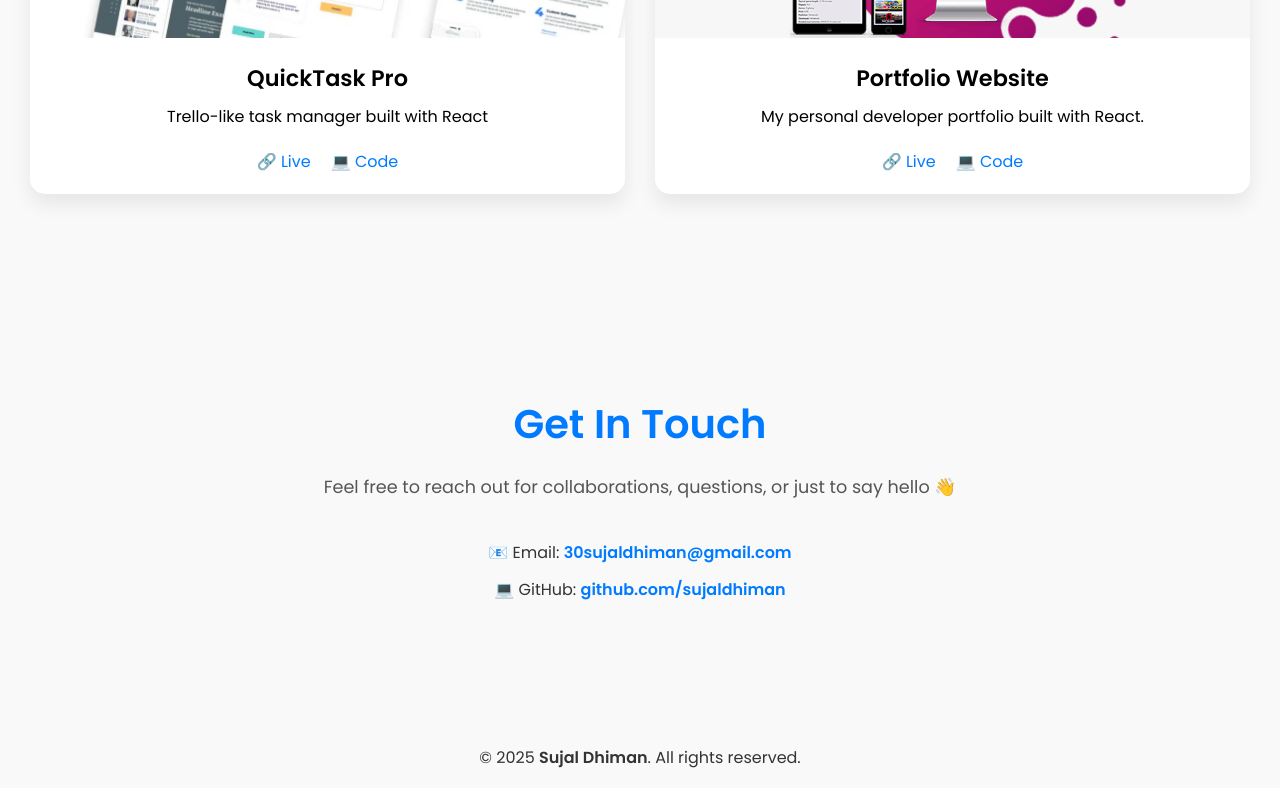
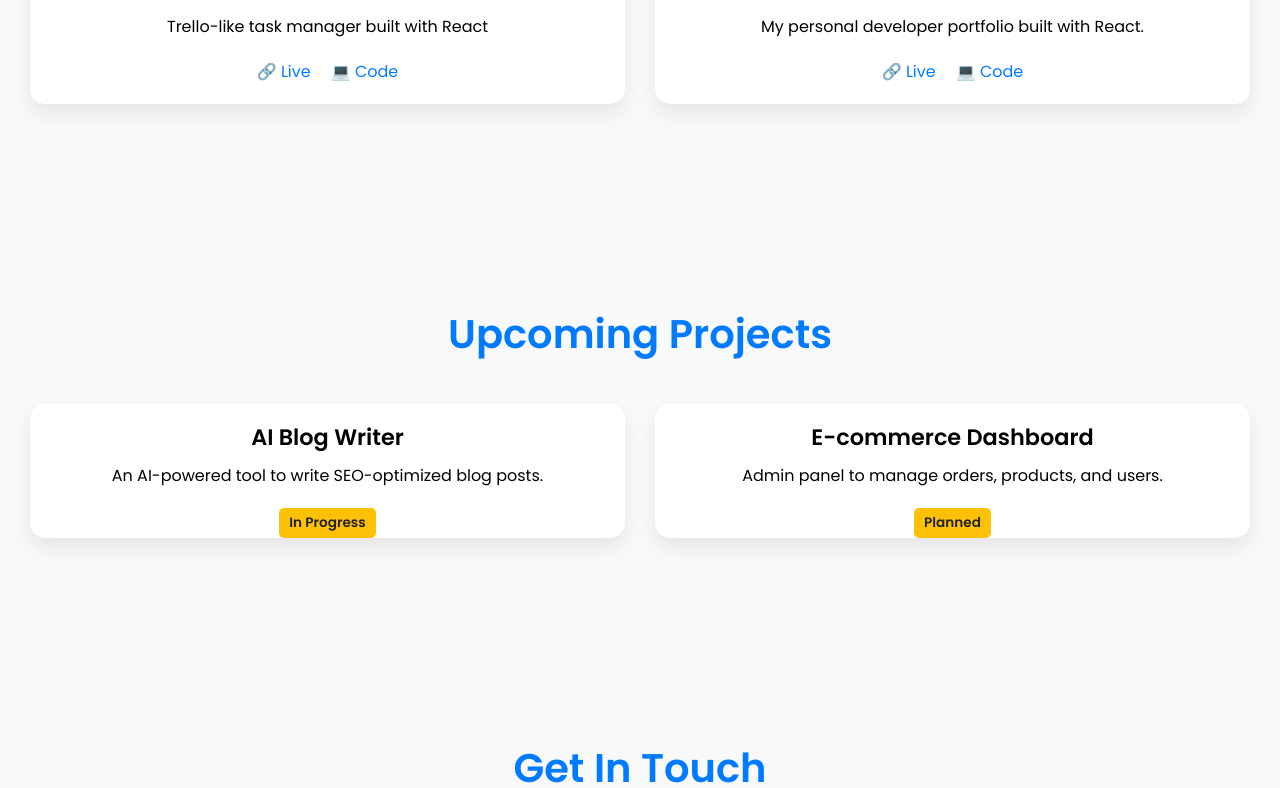
Before and after one commit to sujal452/my-portfolio, a React (Create React App) app: page / in a window 1280 px wide. Shown: the part 2000-2788 px from the top of the page. Built offline with nearby package versions, Linux system fonts and the light colour scheme.

Commit message:
Added Upcoming Projects section

```diff
--- a/src/App.js
+++ b/src/App.js
@@ -1,6 +1,4 @@
 import React, { useState, useEffect } from 'react';
-import Loader from './components/Loader';
-
 import AOS from 'aos';
 import 'aos/dist/aos.css';
 
@@ -11,48 +9,36 @@ import './styles/skills.css';
 import './styles/projects.css';
 import './styles/contact.css';
 import './styles/footer.css';
-import './styles/loader.css'; // Loader styles
 
 import Navbar from './components/Navbar';
 import Hero from './components/Hero';
 import About from './components/About';
 import Skills from './components/Skills';
 import Projects from './components/Projects';
+import UpcomingProjects from './components/UpcomingProjects'; // ✅ make sure this is imported
 import Contact from './components/Contact';
 import Footer from './components/Footer';
 
 function App() {
   const [darkMode, setDarkMode] = useState(false);
-  const [loading, setLoading] = useState(true);
 
   useEffect(() => {
-    // AOS init
-    AOS.init({ duration: 1000, once: true });
-
-    // Simulate loading screen for 2 seconds
-    const timer = setTimeout(() => setLoading(false), 2000);
-    return () => clearTimeout(timer);
+    AOS.init({
+      duration: 1000,
+      once: true,
+    });
   }, []);
-
-  if (loading) {
-    return (
-      <div className={darkMode ? 'dark' : ''}>
-        <Loader />
-      </div>
-    );
-  }
 
   return (
     <div className={darkMode ? 'dark' : ''}>
       <Navbar darkMode={darkMode} setDarkMode={setDarkMode} />
-      <main>
       <Hero />
       <About />
       <Skills />
       <Projects />
+      <UpcomingProjects /> {/* ✅ Add this line to use the imported component */}
       <Contact />
       <Footer />
-      </main>
     </div>
   );
 }
--- /dev/null
+++ b/src/components/UpcomingProjects.jsx
@@ -0,0 +1,28 @@
+import React from 'react';
+import { upcomingProjects } from '../data';
+import '../styles/projects.css';
+
+const UpcomingProjects = () => {
+  return (
+    <section id="upcoming" className="projects-section">
+      <h2 className="section-title" data-aos="fade-up">Upcoming Projects</h2>
+
+      <div className="projects-grid">
+        {upcomingProjects.map((project, index) => (
+          <div
+            key={index}
+            className="project-card"
+            data-aos="fade-up"
+            data-aos-delay={index * 200}
+          >
+            <h3>{project.title}</h3>
+            <p>{project.description}</p>
+            <span className="status-tag">{project.status}</span>
+          </div>
+        ))}
+      </div>
+    </section>
+  );
+};
+
+export default UpcomingProjects;
--- a/src/data.js
+++ b/src/data.js
@@ -25,6 +25,21 @@ export const skills = [
 
 
 
+export const upcomingProjects = [
+  {
+    title: 'AI Blog Writer',
+    description: 'An AI-powered tool to write SEO-optimized blog posts.',
+    status: 'In Progress',
+  },
+  {
+    title: 'E-commerce Dashboard',
+    description: 'Admin panel to manage orders, products, and users.',
+    status: 'Planned',
+  },
+];
+
+
+
 // import project2 from './assets/project2.png'; // comment this if file not found
 
 export const projects = [
--- a/src/styles/projects.css
+++ b/src/styles/projects.css
@@ -93,3 +93,13 @@
     font-size: 2rem;
   }
 }
+.status-tag {
+  display: inline-block;
+  margin-top: 10px;
+  padding: 5px 10px;
+  background-color: #ffc107;
+  color: #222;
+  font-size: 0.85rem;
+  border-radius: 5px;
+  font-weight: bold;
+}
```
Lines whose indentation alone changed are shown as unchanged.
